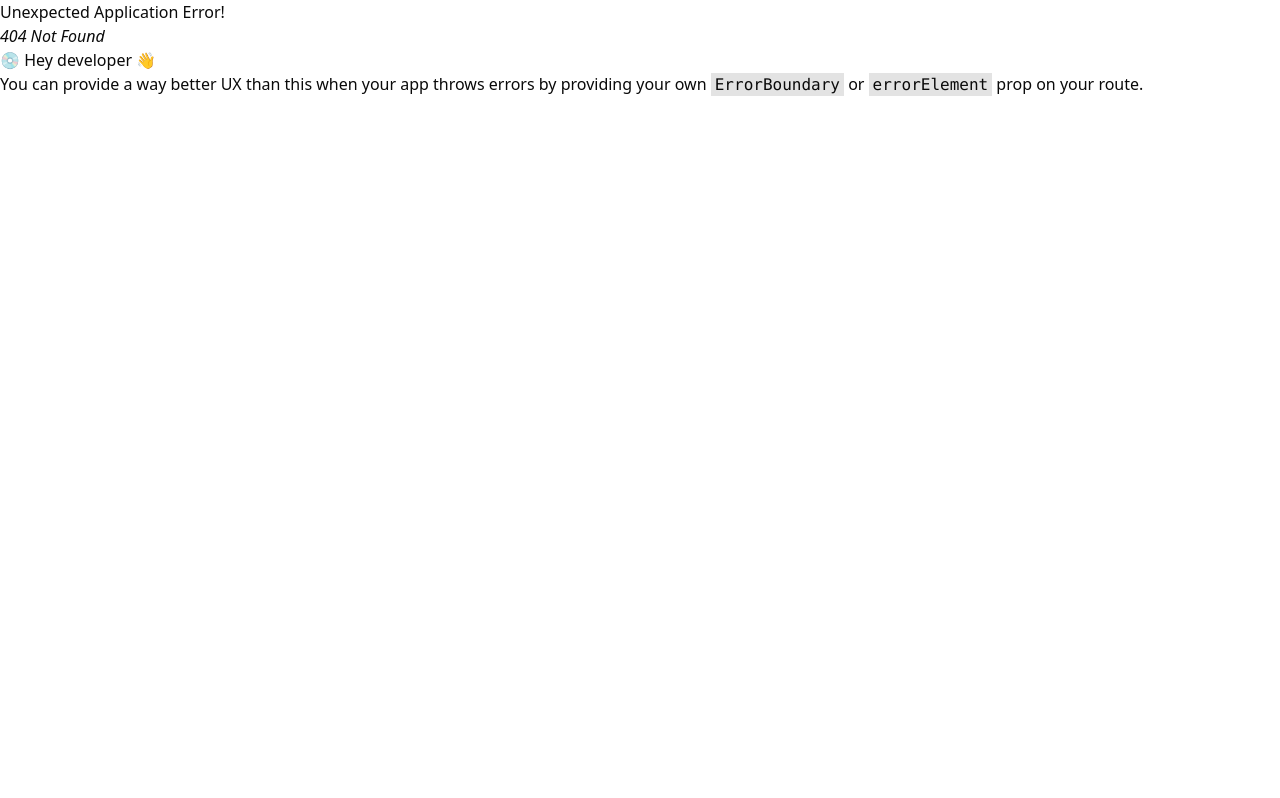
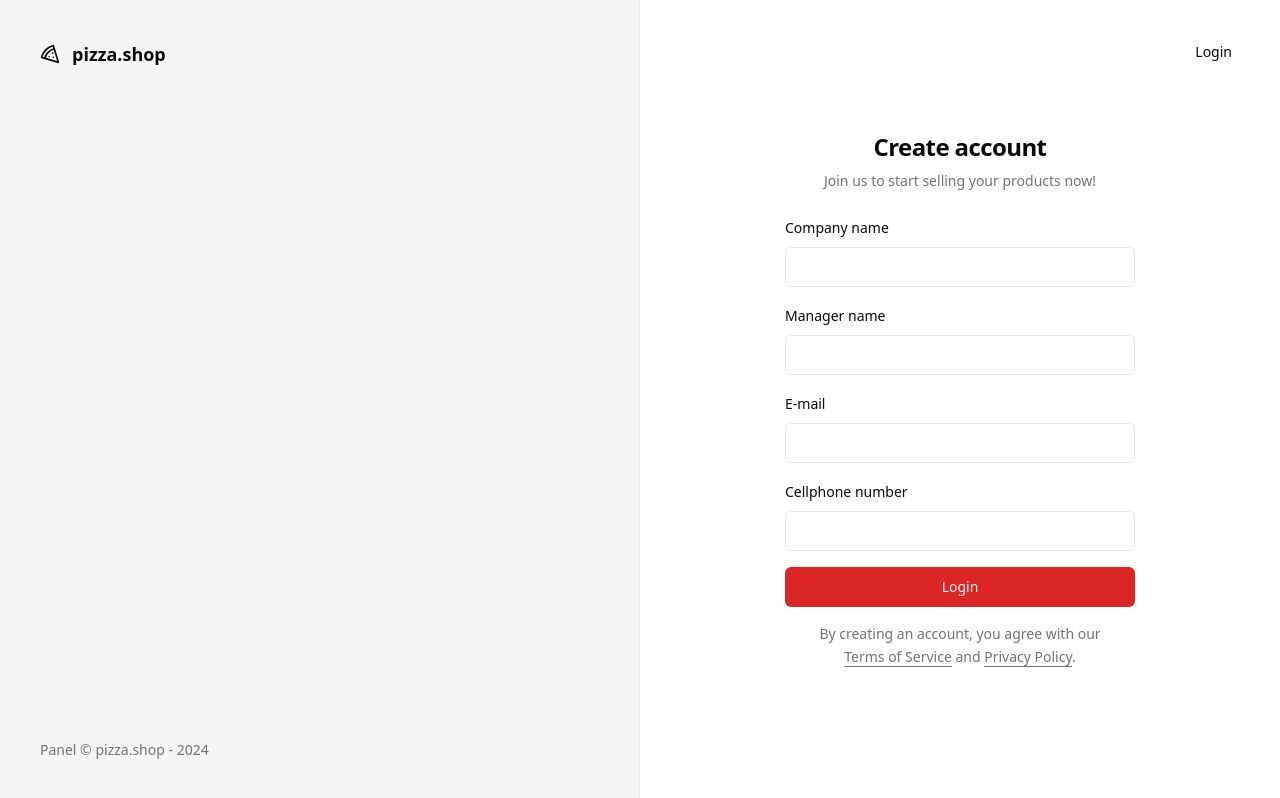
Before and after one commit to gcrozariol/pizza-shop-web, a React (Vite) app: page /sign-up in a window 1280 px wide. Before the commit this address had no page. Built offline with nearby package versions, Linux system fonts and the light colour scheme.

Commit message:
Create registration page
Implement flow to create user, show a toast with a button to redirect user to the login page using useNavigate hook from react-router -dom

```diff
--- a/src/pages/_layouts/auth.tsx
+++ b/src/pages/_layouts/auth.tsx
@@ -15,7 +15,7 @@
         </footer>
       </div>
 
-      <div className="flex flex-col items-center justify-center">
+      <div className="relative flex flex-col items-center justify-center">
         <Outlet />
       </div>
     </div>
--- a/src/pages/auth/sign-in.tsx
+++ b/src/pages/auth/sign-in.tsx
@@ -1,5 +1,6 @@
 import { Helmet } from 'react-helmet-async'
 import { useForm } from 'react-hook-form'
+import { Link } from 'react-router-dom'
 import { toast } from 'sonner'
 import { z } from 'zod'
 
@@ -37,6 +38,9 @@
     <>
       <Helmet title="login" />
       <div className="p-8">
+        <Button variant={'ghost'} asChild className="absolute right-8 top-8">
+          <Link to="/sign-up">Create account</Link>
+        </Button>
         <div className="flex w-[350px] flex-col justify-center gap-6">
           <div className="flex flex-col gap-2 text-center">
             <h1 className="text-2xl font-semibold tracking-tight">
@@ -46,7 +50,6 @@
               Track your sales through the access panel
             </p>
           </div>
-
           <form onSubmit={handleSubmit(handleSignIn)} className="space-y-4">
             <div className="space-y-2">
               <Label htmlFor="email">E-mail</Label>
--- /dev/null
+++ b/src/pages/auth/sign-up.tsx
@@ -0,0 +1,109 @@
+import { Helmet } from 'react-helmet-async'
+import { useForm } from 'react-hook-form'
+import { Link, useNavigate } from 'react-router-dom'
+import { toast } from 'sonner'
+import { z } from 'zod'
+
+import { Button } from '@/components/ui/button'
+import { Input } from '@/components/ui/input'
+import { Label } from '@/components/ui/label'
+
+const signUpForm = z.object({
+  restaurantName: z.string(),
+  managerName: z.string(),
+  phone: z.string(),
+  email: z.string().email(),
+})
+
+type SignUpForm = z.infer<typeof signUpForm>
+
+export function SignUp() {
+  const navigate = useNavigate()
+
+  const {
+    register,
+    handleSubmit,
+    formState: { isSubmitting },
+  } = useForm<SignUpForm>()
+
+  function handleSignUp(data: SignUpForm) {
+    console.log(data)
+    try {
+      toast.success('Restaurant registered successfully.', {
+        action: {
+          label: 'Login',
+          onClick: () => navigate('/sign-in'),
+        },
+      })
+    } catch {
+      toast.error('Failed to register company.')
+    }
+  }
+
+  return (
+    <>
+      <Helmet title="sign up" />
+      <div className="p-8">
+        <Button variant={'ghost'} asChild className="absolute right-8 top-8">
+          <Link to="/sign-in">Login</Link>
+        </Button>
+        <div className="flex w-[350px] flex-col justify-center gap-6">
+          <div className="flex flex-col gap-2 text-center">
+            <h1 className="text-2xl font-semibold tracking-tight">
+              Create account
+            </h1>
+            <p className="text-sm text-muted-foreground">
+              Join us to start selling your products now!
+            </p>
+          </div>
+
+          <form onSubmit={handleSubmit(handleSignUp)} className="space-y-4">
+            <div className="space-y-2">
+              <Label htmlFor="restaurantName">Company name</Label>
+              <Input
+                id="restaurantName"
+                type="text"
+                {...register('restaurantName')}
+              />
+            </div>
+
+            <div className="space-y-2">
+              <Label htmlFor="managerName">Manager name</Label>
+              <Input
+                id="managerName"
+                type="text"
+                {...register('managerName')}
+              />
+            </div>
+
+            <div className="space-y-2">
+              <Label htmlFor="email">E-mail</Label>
+              <Input id="email" type="email" {...register('email')} />
+            </div>
+
+            <div className="space-y-2">
+              <Label htmlFor="phone">Cellphone number</Label>
+              <Input id="phone" type="tel" {...register('phone')} />
+            </div>
+
+            <Button disabled={isSubmitting} className="w-full" type="submit">
+              Login
+            </Button>
+
+            <p className="px-6 text-center text-sm leading-relaxed text-muted-foreground">
+              By creating an account, you agree with our{' '}
+              <a className="underline underline-offset-4" href="#">
+                Terms of Service
+              </a>{' '}
+              and{' '}
+              <a className="underline underline-offset-4" href="#">
+                Privacy Policy
+              </a>
+              .
+            </p>
+          </form>
+        </div>
+      </div>
+    </>
+  )
+}
--- a/src/routes.tsx
+++ b/src/routes.tsx
@@ -4,6 +4,7 @@
 import { AuthLayout } from './pages/_layouts/auth'
 import { Dashboard } from './pages/app/dashboard'
 import { SignIn } from './pages/auth/sign-in'
+import { SignUp } from './pages/auth/sign-up'
 
 export const router = createBrowserRouter([
   {
@@ -14,6 +15,9 @@
   {
     path: '/',
     element: <AuthLayout />,
-    children: [{ path: '/sign-in', element: <SignIn /> }],
+    children: [
+      { path: '/sign-in', element: <SignIn /> },
+      { path: '/sign-up', element: <SignUp /> },
+    ],
   },
 ])
```
